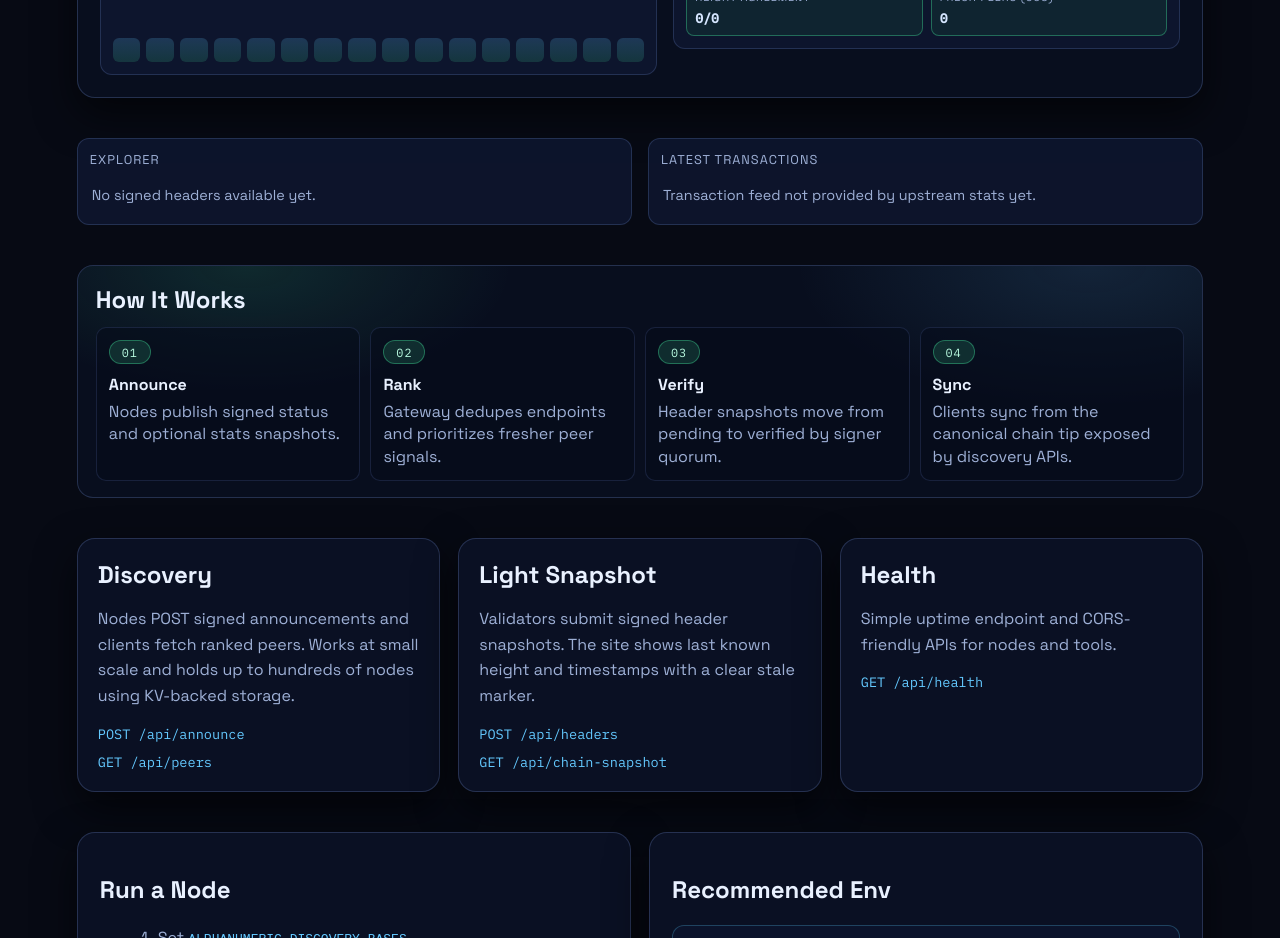
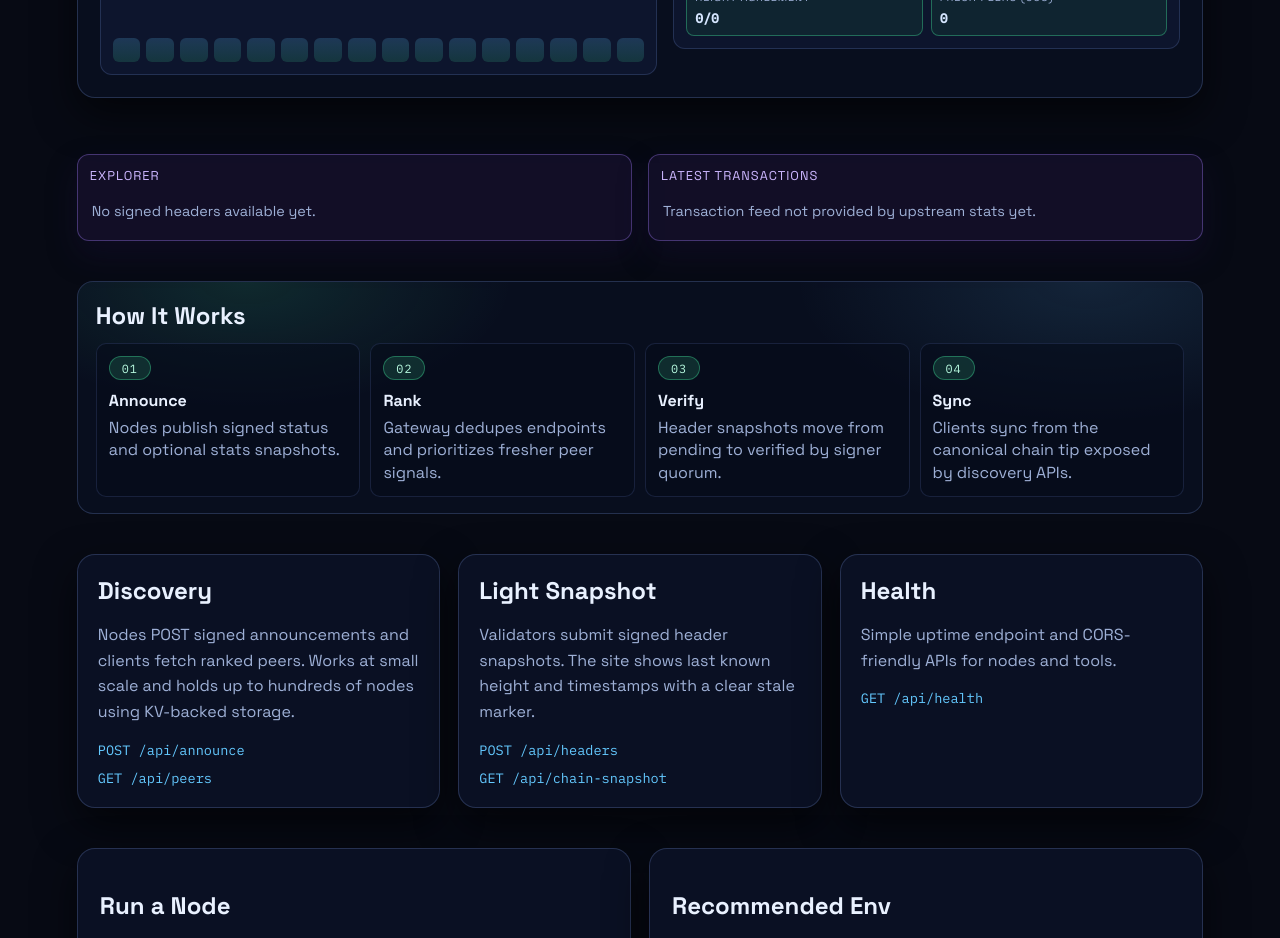
Before and after one commit to OSXBasedAnon/alphanumeric-blue, a Next.js app: page / in a window 1280 px wide. Shown: the part 840-1778 px from the top of the page. Built offline with nearby package versions, Linux system fonts and the light colour scheme.

Commit message:
Apply purple styling directly to activity feed cards

```diff
--- a/app/globals.css
+++ b/app/globals.css
@@ -505,6 +505,18 @@ html, body {
   display: grid;
   grid-template-columns: 1fr 1fr;
   gap: 16px;
+  margin-top: 16px;
+}
+
+.ops-feed-grid .explorer-card,
+.ops-feed-grid .tx-card {
+  background: rgba(34, 22, 66, 0.42);
+  border-color: rgba(167, 126, 255, 0.35);
+  box-shadow: 0 14px 30px rgba(27, 14, 58, 0.35);
+}
+
+.ops-feed-grid .panel-title {
+  color: #ccb7ff;
 }
 
 .flow-lite {
```
